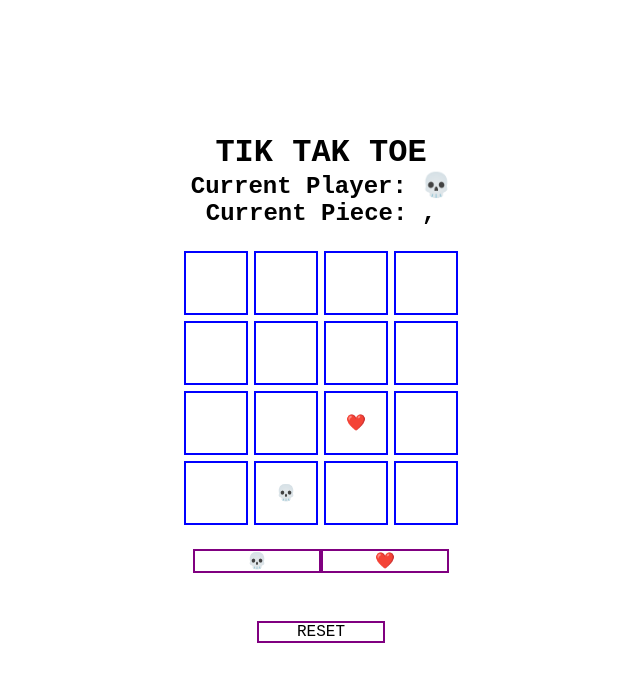
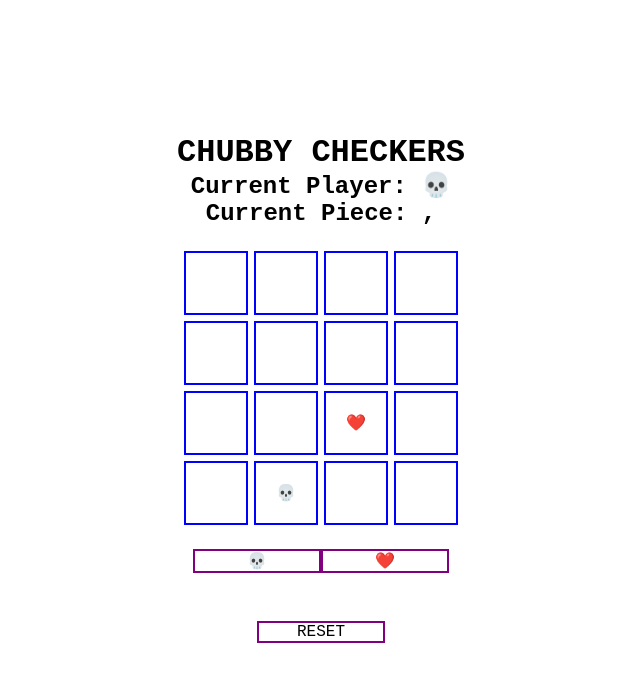
Before and after one commit to dimstar/chubby-checkers, a React (Create React App) app: page / in a window 1280 px wide. Shown: the top 682 px of the page, without its empty margins (319-959 px from the left). Built offline with nearby package versions, Linux system fonts and the light colour scheme.

Commit message:
update project titles

```diff
--- a/package.json
+++ b/package.json
@@ -1,5 +1,5 @@
 {
-  "name": "tik-tak-toe",
+  "name": "chubby-checkers",
   "version": "0.1.0",
   "private": true,
   "dependencies": {
--- a/public/index.html
+++ b/public/index.html
@@ -22,7 +22,7 @@
       work correctly both with client-side routing and a non-root public URL.
       Learn how to configure a non-root public URL by running `npm run build`.
     -->
-  <title>TIK TAK TOE</title>
+  <title>CHUBBY CHECKERS</title>
 </head>
 
 <body>
--- a/src/App.tsx
+++ b/src/App.tsx
@@ -97,7 +97,7 @@ function App() {
   return (
     <div className='App'>
       <header className='App-header'>
-        <h1>TIK TAK TOE</h1>
+        <h1>CHUBBY CHECKERS</h1>
         <h2 className='currentPlayer'>
           Current Player: <Avatar player={currentPlayer} />
           <br />
```
